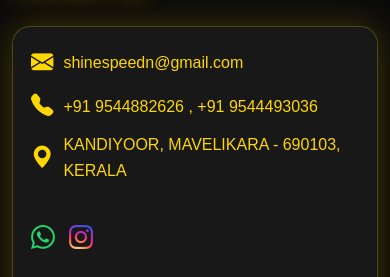
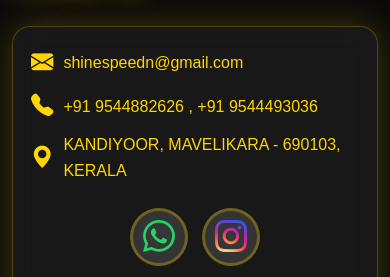
Before and after one commit to sharongvarghese/carwash-webapp, a Flask app: page / in a window 390 px wide. Shown: the part 2971-3248 px from the top of the page. Run offline with Flask 3, Linux system fonts and the light colour scheme; data that the repository does not hold is empty; some web fonts are replaced.

Commit message:
update contact section

```diff
--- a/static/css/base.css
+++ b/static/css/base.css
@@ -529,25 +529,60 @@ body {
   color: #aaa;
   text-decoration: line-through;
 }
+
+/* ===============================
+   SOCIAL ICONS - IMPROVED MOBILE
+=============================== */
+
 /* Social Icons Container */
 .social-icons {
   display: flex;
-  gap: 18px;
+  gap: 1.5rem;
+  align-items: center;
+  justify-content: flex-start;
+  flex-wrap: wrap;
+  margin-top: 1rem;
 }
 
-/* Common icon styles */
+/* Common icon link styles */
 .social-icons a {
-  font-size: 40px;          /* ICON SIZE – increase if you want */
+  display: inline-flex;
+  align-items: center;
+  justify-content: center;
+  width: 56px;
+  height: 56px;
+  min-width: 56px;
+  min-height: 56px;
+  background: rgba(255, 255, 255, 0.08);
+  border: 2px solid rgba(255, 215, 0, 0.3);
+  border-radius: 50%;
   text-decoration: none;
-  transition: transform 0.3s ease, opacity 0.3s ease;
+  transition: all 0.3s ease;
+  position: relative;
+  z-index: 10;
+  backdrop-filter: blur(10px);
 }
 
-/* WhatsApp color */
-.social-icons a .bi-whatsapp {
-  color: #25D366;           /* Official WhatsApp green */
+/* Icon sizing */
+.social-icons a i {
+  font-size: 1.8rem;
+  line-height: 1;
+  display: block;
 }
 
-/* Instagram gradient color */
+/* WhatsApp specific */
+.social-icons a .bi-whatsapp {
+  color: #25D366;
+}
+
+.social-icons a:has(.bi-whatsapp):hover {
+  background: rgba(37, 211, 102, 0.15);
+  border-color: #25D366;
+  transform: scale(1.15);
+  box-shadow: 0 4px 20px rgba(37, 211, 102, 0.4);
+}
+
+/* Instagram specific with gradient */
 .social-icons a .bi-instagram {
   background: radial-gradient(
     circle at 30% 110%,
@@ -616,6 +674,22 @@ body {
 
   .package-preview-desc {
     font-size: 0.88rem;
+  }
+
+  /* Social icons - tablet size */
+  .social-icons {
+    gap: 1.3rem;
+  }
+
+  .social-icons a {
+    width: 54px;
+    height: 54px;
+    min-width: 54px;
+    min-height: 54px;
+  }
+
+  .social-icons a i {
+    font-size: 1.75rem;
   }
 }
 
@@ -690,6 +764,24 @@ body {
   .package-preview-price {
     text-align: center;
   }
+
+  /* Social icons - larger on mobile */
+  .social-icons {
+    gap: 1.8rem;
+    margin-top: 1.5rem;
+  }
+
+  .social-icons a {
+    width: 60px;
+    height: 60px;
+    min-width: 60px;
+    min-height: 60px;
+    border-width: 2.5px;
+  }
+
+  .social-icons a i {
+    font-size: 2rem;
+  }
 }
 
 /* ===============================
@@ -738,6 +830,26 @@ body {
   .package-preview-price .new {
     font-size: 1.3rem;
   }
+
+  /* Social icons - MAXIMUM VISIBILITY on small mobile */
+  .social-icons {
+    gap: 2rem;
+    margin-top: 1.5rem;
+    justify-content: center;
+    padding: 0.5rem 0;
+  }
+
+  .social-icons a {
+    width: 64px;
+    height: 64px;
+    min-width: 64px;
+    min-height: 64px;
+    border-width: 3px;
+  }
+
+  .social-icons a i {
+    font-size: 2.2rem;
+  }
 }
 
 /* ===============================
@@ -810,4 +927,42 @@ body {
   .package-preview-desc {
     font-size: 0.82rem;
   }
+
+  /* Social icons - still clearly visible on tiny screens */
+  .social-icons {
+    gap: 1.5rem;
+  }
+
+  .social-icons a {
+    width: 58px;
+    height: 58px;
+    min-width: 58px;
+    min-height: 58px;
+  }
+
+  .social-icons a i {
+    font-size: 2rem;
+  }
 }
+
+/* ===============================
+   ACCESSIBILITY ENHANCEMENTS
+=============================== */
+
+/* Reduced motion preferences */
+@media (prefers-reduced-motion: reduce) {
+  *,
+  *::before,
+  *::after {
+    animation-duration: 0.01ms !important;
+    animation-iteration-count: 1 !important;
+    transition-duration: 0.01ms !important;
+  }
+}
+
+/* High contrast mode */
+@media (prefers-contrast: high) {
+  .social-icons a {
+    border-width: 3px;
+  }
+}
```
Also changed, not shown: other parts of static/css/base.css (+32 -4 lines).
